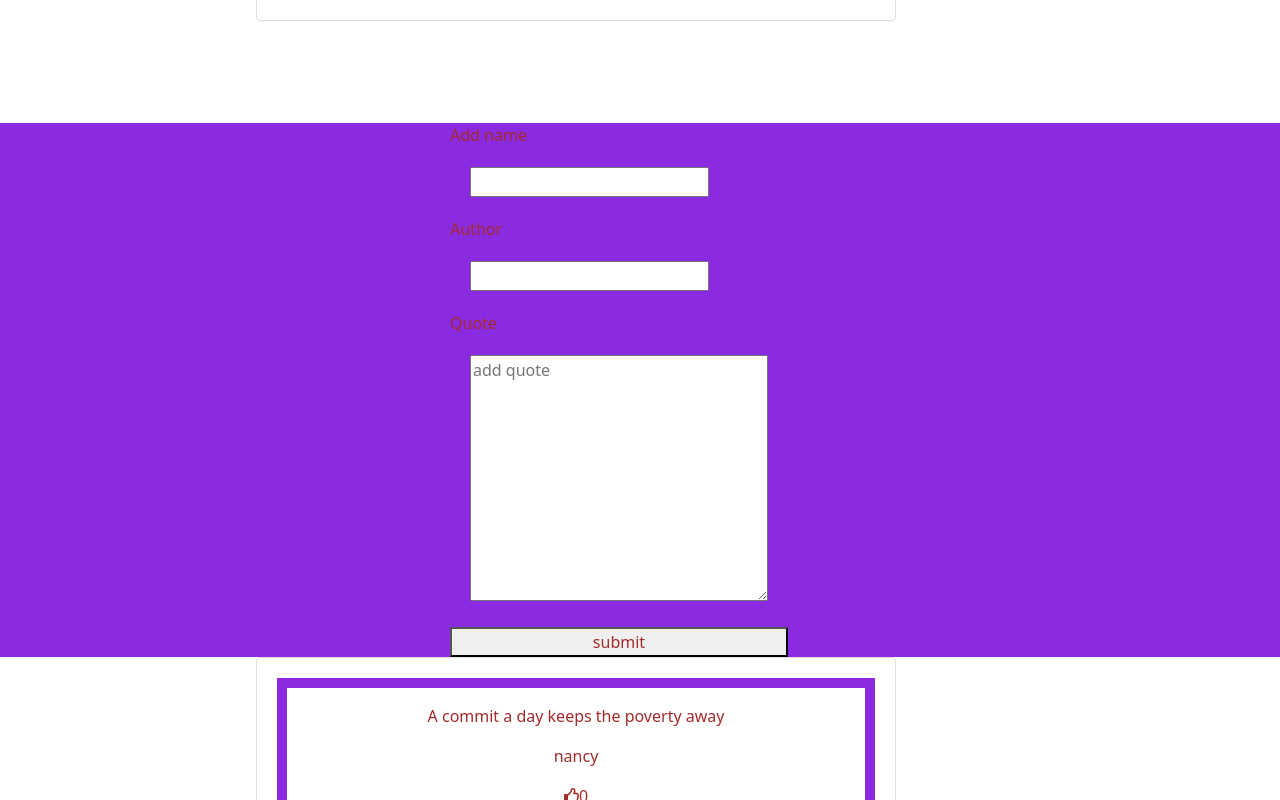
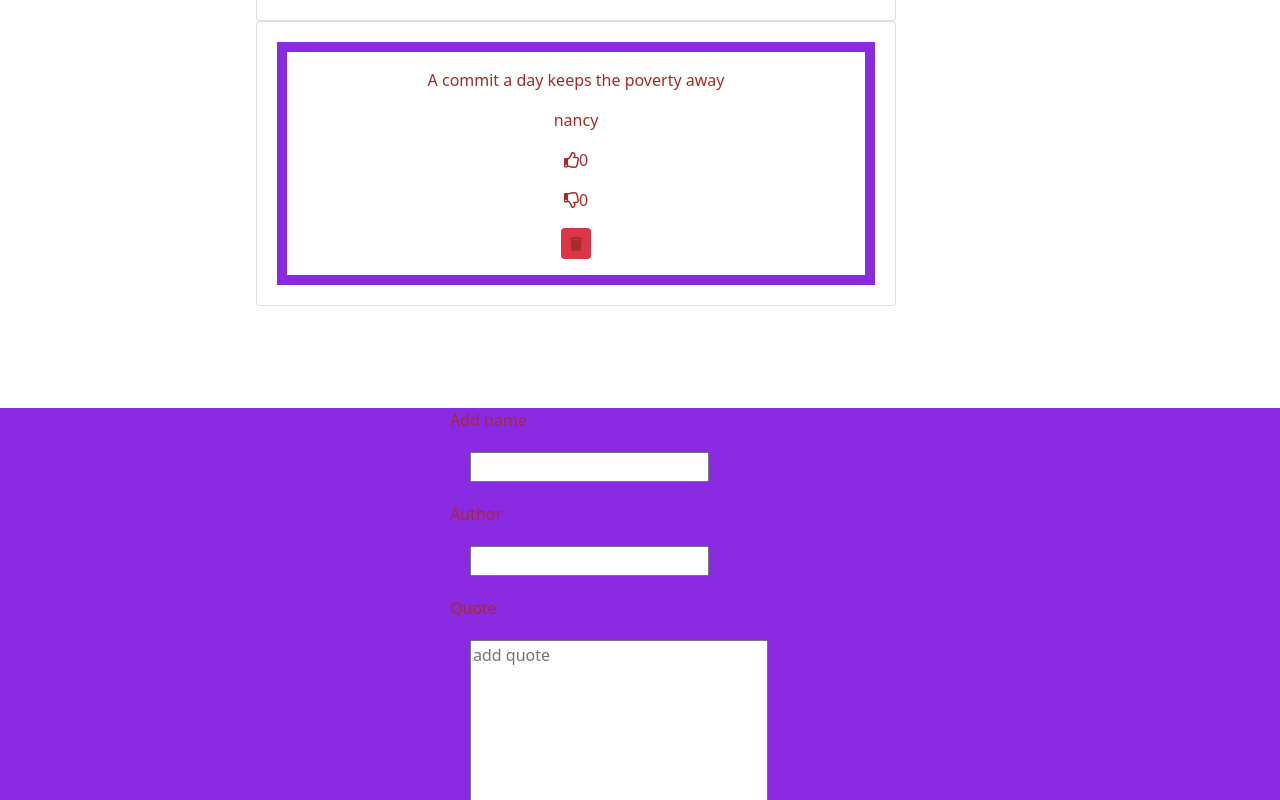
Before and after one commit to Ngima-Muraguri/Quotes-app, an Angular app: page / in a window 1280 px wide. Shown: the part 320-1120 px from the top of the page. Built offline with nearby package versions, Linux system fonts and the light colour scheme.

Commit message:
pt;fixed submitfunction

```diff
--- a/src/app/quote-ap/quote-ap.component.html
+++ b/src/app/quote-ap/quote-ap.component.html
@@ -10,10 +10,9 @@
             <button class="btn btn-sm btn-danger" id="del" (click)="quoteDelete($event ,i)" ><i class="fa fa-trash" aria-hidden="true"></i></button>
         </div>
       </div>
-      <div id="mode">
-        <app-quote-form (addQuote)="addedQuote($event)"></app-quote-form>
-      </div>
-
 </div>
 
-<!-- <app-quote-form></app-quote-form> -->
+     <app-quote-form (add)="addedQuote($event)"></app-quote-form> -->
+
+
+<!-- <app-quote-form ()></app-quote-form> -->
--- a/src/app/quote-form/quote-form.component.html
+++ b/src/app/quote-form/quote-form.component.html
@@ -1,6 +1,6 @@
 <div class="form">
     <div class="new">
-    <form (ngSubmit)="addQuote()" #Form="ngForm" id="form"  class="me" >
+    <form (ngSubmit)="addQuote();Form.resetForm({})" #Form="ngForm" id="form"  class="me" >
         <div class="form-group">
           <label for="name">Add name</label>
           <input type="text" id="visual" name="put" #name="ngModel"[(ngModel)]="newQuote.name" required class="pad">
@@ -26,7 +26,7 @@
       </div>
 
         <!-- <input class="sub" type="submit" value="submit" > -->
-        <button (click)="addQuote()">submit</button>
+        <button >submit</button>
         <!-- <button type="submit" class="btn btn-success form-btn">Submit</button> -->
 
     </form>
--- a/src/app/quote-form/quote-form.component.ts
+++ b/src/app/quote-form/quote-form.component.ts
@@ -13,6 +13,7 @@ export class QuoteFormComponent implements OnInit {
 
   @Output() add =new EventEmitter<Quote>();
   newQuote =new Quote(0,"","","",0,0, new Date());
+  Form:any
 
   addQuote(){
     this.add.emit(this.newQuote);
```
